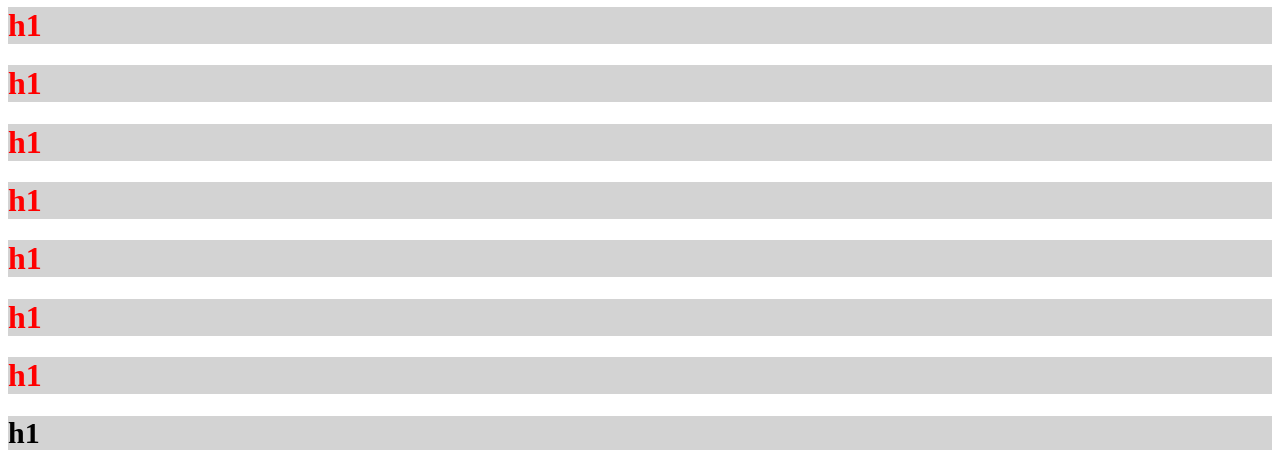
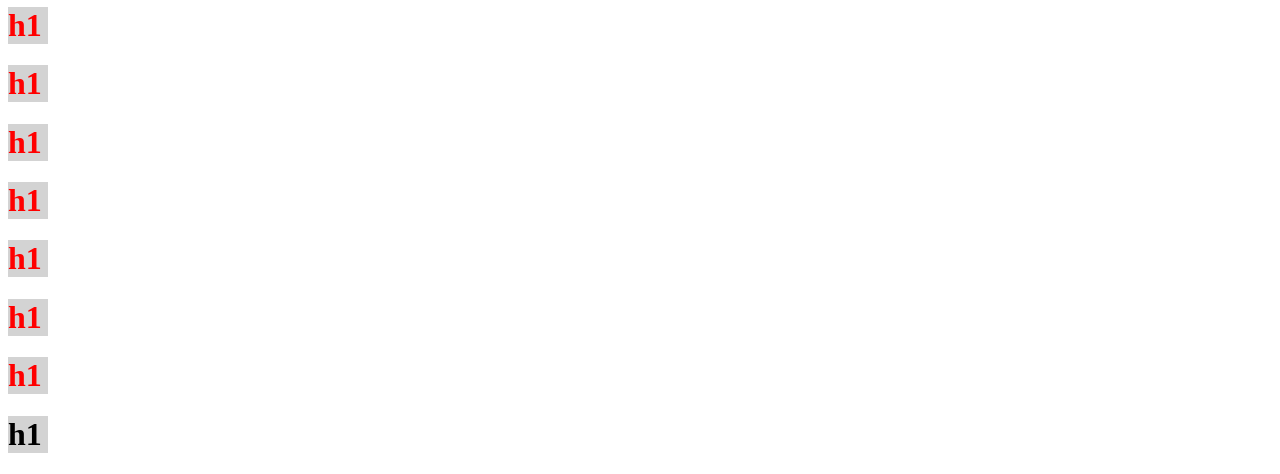
Before and after one commit to PhanHieuMinh/Ex-6, a plain HTML site: page index.html in a window 1280 px wide. Shown: the part 716-1190 px from the top of the page. Drawn offline with Linux system fonts and the light colour scheme.

Commit message:
Update index.css

```diff
--- a/index.css
+++ b/index.css
@@ -1,11 +1,11 @@
 h1{
     background-color:lightgray;
-
+    width: 40px;
 
 }
-.red{
+.red h1{
     color: red;
 }
-.special{
+.special h1{
     font-size: 30px;
 }
```
